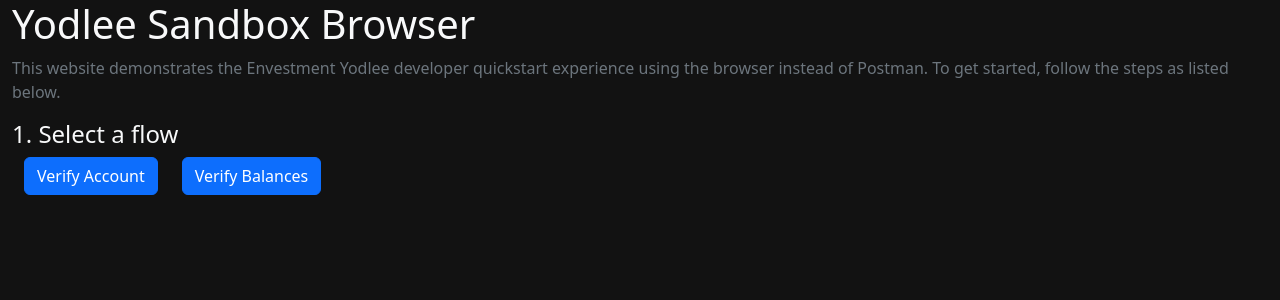
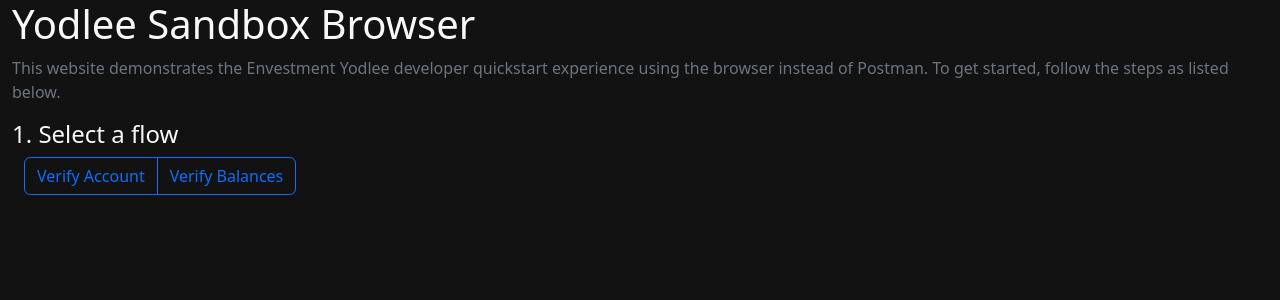
Before and after one commit to Grantsuu/yodlee-sandbox-app, a React (Create React App) app in the folder frontend/: page / in a window 1280 px wide. Shown: the top 300 px of the page. Built offline with nearby package versions, Linux system fonts and the light colour scheme.

Commit message:
Added button group

```diff
--- a/frontend/src/App.tsx
+++ b/frontend/src/App.tsx
@@ -1,6 +1,7 @@
-import React from 'react';
+import React, { useState } from 'react';
 
 function App() {
+    const [flow, setFlow] = useState<number>(0);
     return (
         <div className="container-fluid">
             <h1 className="text-light">Yodlee Sandbox Browser</h1>
@@ -9,16 +10,39 @@
                 To get started, follow the steps as listed below.
             </p>
             <h4 className="text-light">1. Select a flow</h4>
-            <div className="container-fluid text-center">
-                <div className="row row-cols-auto">
-                    <div className="col">
-                        <button type="button" className="btn btn-primary">Verify Account</button>
-                    </div>
-                    <div className="col">
-                        <button type="button" className="btn btn-primary">Verify Balances</button>
-                    </div>
+            <div className="container-fluid mb-3">
+                <div className="btn-group" role="group" aria-label="Yodlee sandbox quickstart flow">
+                    <input
+                        type="radio"
+                        className="btn-check"
+                        name="btnradio"
+                        id="btnradio1"
+                        autoComplete="off"
+                        onClick={() => setFlow(1)}
+                    />
+                    <label className="btn btn-outline-primary" htmlFor="btnradio1">Verify Account</label>
+                    <input
+                        type="radio"
+                        className="btn-check"
+                        name="btnradio"
+                        id="btnradio2"
+                        autoComplete="off"
+                        onClick={() => setFlow(2)}
+                    />
+                    <label className="btn btn-outline-primary" htmlFor="btnradio2">Verify Balances</label>
                 </div>
             </div>
+            {/* Step 2 changes depending on the flow selected */}
+            {flow === 1 &&
+                <div>
+                    <h4 className="text-light">2. Flow 1 Selected</h4>
+                </div>
+            }
+            {flow === 2 &&
+                <div>
+                    <h4 className="text-light">2. Flow 2 Selected</h4>
+                </div>
+            }
         </div>
     );
 }
```
